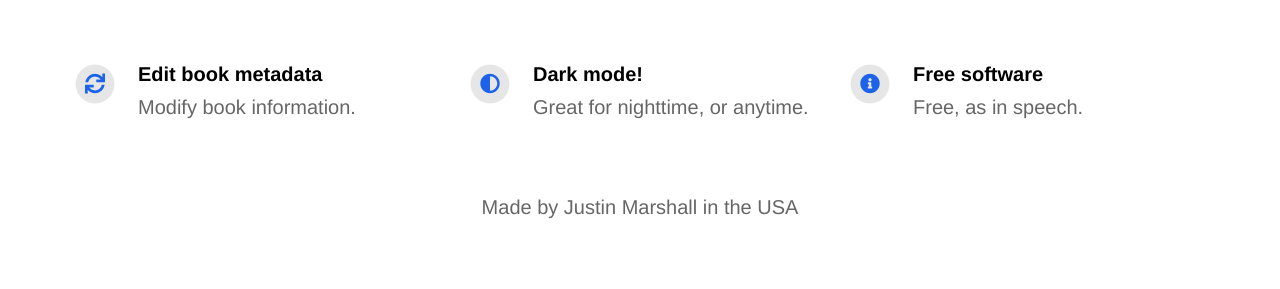
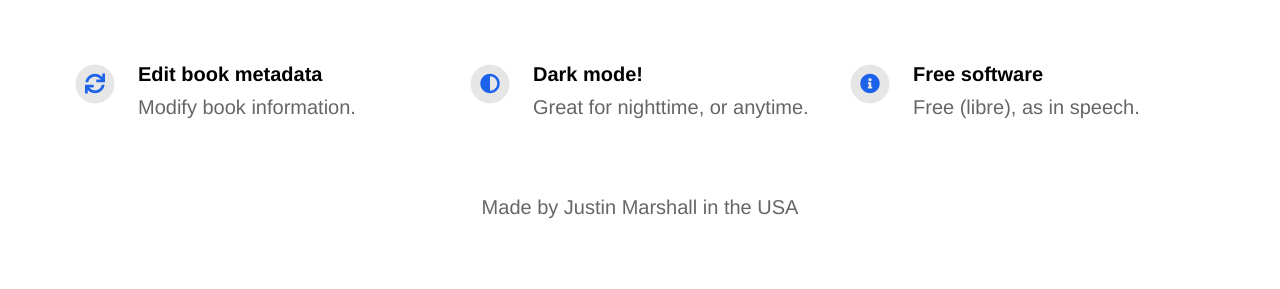
Before and after one commit to emilbaehr/automatic-app-landing-page, a Jekyll site: the page built from index.html, in a window 1280 px wide. Shown: the part 1201-1490 px from the top of the page. Built offline with Jekyll 4.4.1, drawn with Linux system fonts in a browser that asks for light colours; nearby versions of some CDN libraries.

Commit message:
Update _config.yml

```diff
--- a/_config.yml
+++ b/_config.yml
@@ -52,7 +52,7 @@ features                                  :
     fontawesome_icon_name                 : adjust
 
   - title                                 : Free software
-    description                           : Free, as in speech.
+    description                           : Free (libre), as in speech.
     fontawesome_icon_name                 : info-circle
 
 plugins:
```
